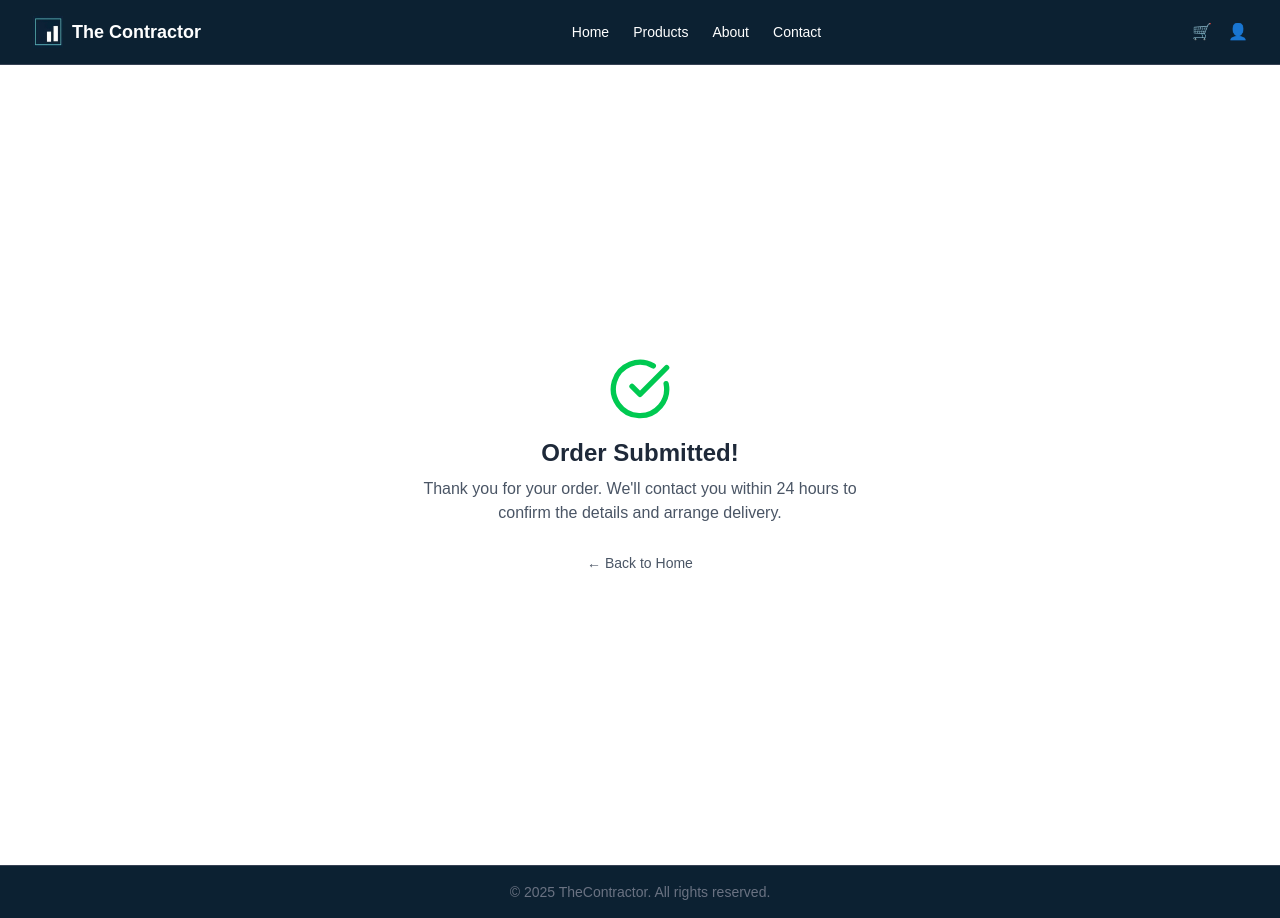
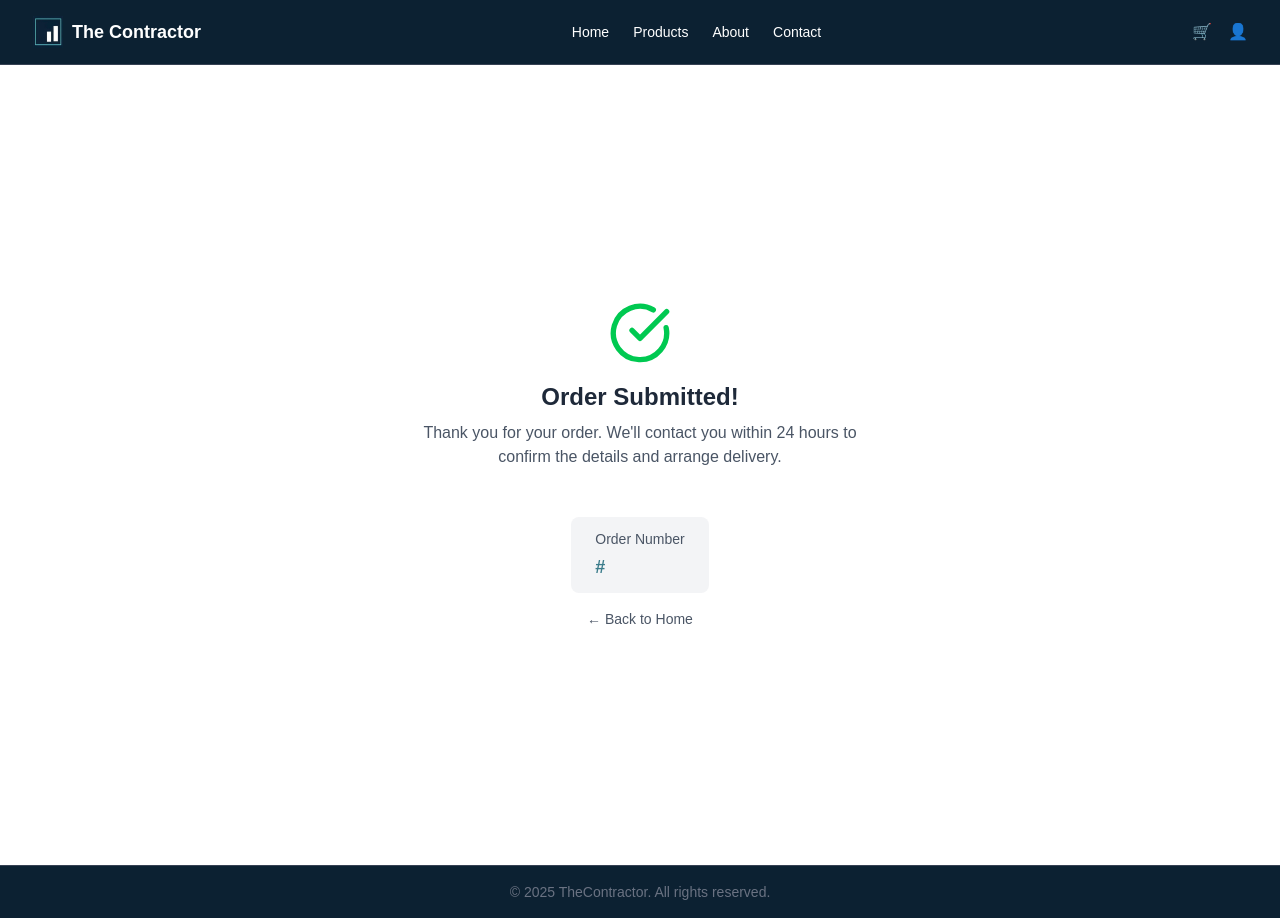
Before and after one commit to hafsaMuhammad/The-Contractor---frontend, a Next.js app: page /order-success in a window 1280 px wide. Built offline with nearby package versions, Linux system fonts and the light colour scheme.

Commit message:
added order number

```diff
--- a/src/app/order-success/page.tsx
+++ b/src/app/order-success/page.tsx
@@ -1,17 +1,13 @@
 "use client";
 import { CheckCircle } from "lucide-react";
-import { useEffect, useState } from "react";
+import { useSearchParams } from "next/navigation";
 import Link from "next/link";
 
 
 export default function OrderSuccess() {
-  const [orderRef, setOrderRef] = useState("");
+  const searchParams = useSearchParams();
+  const orderId = searchParams.get("orderId");
 
-  useEffect(() => {
-    // Generate random order reference if not provided
-    const ref = "ORD" + Math.floor(100000 + Math.random() * 900000);
-    setOrderRef(ref);
-  }, []);
 
   return (
     <div className="flex flex-col items-center justify-center min-h-screen bg-white px-4">
@@ -30,6 +26,13 @@ export default function OrderSuccess() {
         details and arrange delivery.
       </p>
 
+      <div className="mt-6 inline-block rounded-lg bg-gray-100 px-6 py-3 mb-3">
+          <p className="text-sm font-medium text-gray-600">Order Number</p>
+          <p className="mt-1 text-lg font-semibold text-[#3b7c8b]">
+            #{orderId}
+        </p>
+      </div>
+
       <Link href="/" className="text-sm text-gray-600 hover:underline mt-1">
           ← Back to Home
       </Link>
--- a/src/app/orders/page.tsx
+++ b/src/app/orders/page.tsx
@@ -72,14 +72,16 @@ export default function OrderPage() {
           ...(token ? { "Authorization": `Token ${token}` } : {}),
         },
         body: JSON.stringify(orderPayload),
+
       });
 
       if (!res.ok) {
         const errorText = await res.text();
         throw new Error(errorText);
       }
-      // setMessage(`✅ Order submitted successfully! Order ID: ${data.id}`);
-    router.push("/order-success");
+    const data = await res.json();
+    const orderId = data.order.id;
+    router.push(`/order-success?orderId=${orderId}`);
     clearCart();
 
     } catch (err: any) {
```
